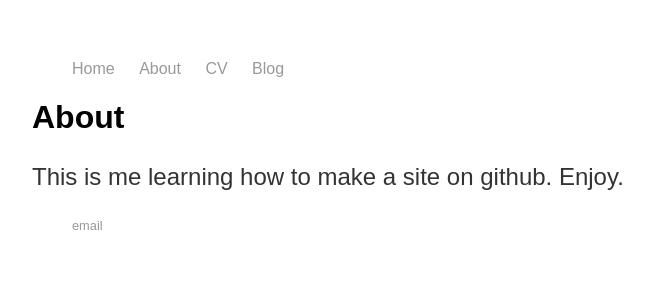
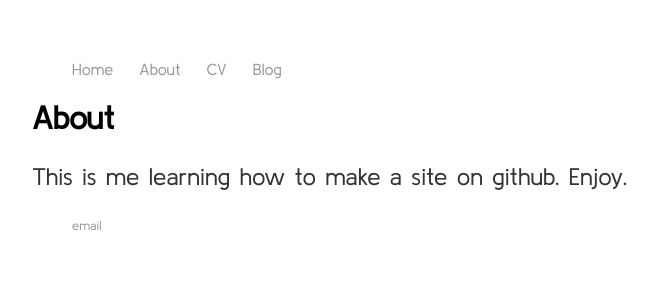
Before and after one commit to lyontyger/lyontyger.github.io, a Jekyll site: the page built from about/index.html, in a window 1280 px wide. Shown: the top 300 px of the page, without its empty margins (160-818 px from the left). Built offline with Jekyll 4.4.1, drawn with Linux system fonts in a browser that asks for light colours.

Commit message:
Update default.html

```diff
--- a/_layouts/default.html
+++ b/_layouts/default.html
@@ -3,6 +3,7 @@
 		<head>
 			<title>{{ page.title }}</title>
 			<!-- link to main stylesheet -->
+			<link href="https://fonts.googleapis.com/css?family=Kulim+Park&display=swap" rel="stylesheet">
 			<link rel="stylesheet" type="text/css" href="/css/main.css">
 		</head>
 		<body>
@@ -12,6 +13,7 @@
 		        	<li><a href="/about">About</a></li>
 	        		<li><a href="/cv">CV</a></li>
 	        		<li><a href="/blog">Blog</a></li>
+				<link href="https://fonts.googleapis.com/css?family=Kulim+Park&display=swap" rel="stylesheet">
 	    		</ul>
 			</nav>
 			<div class="container">
```
